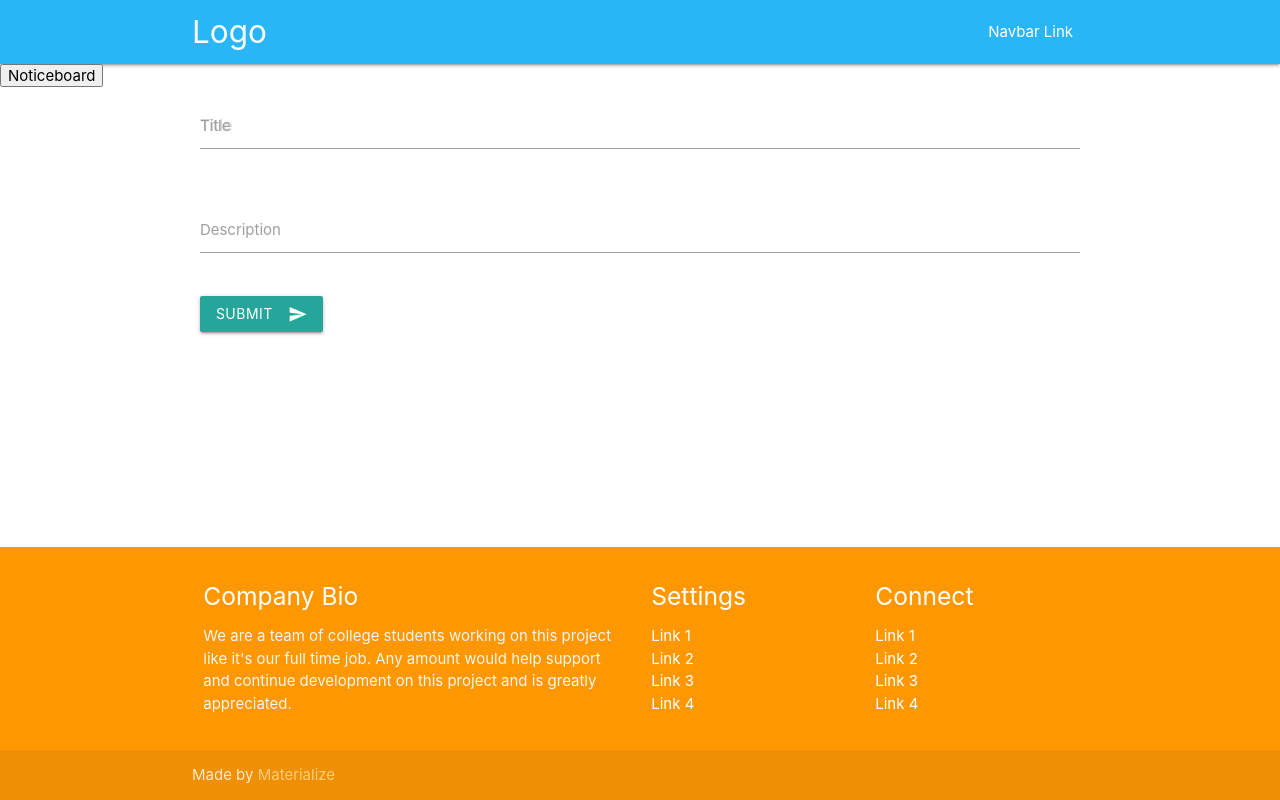
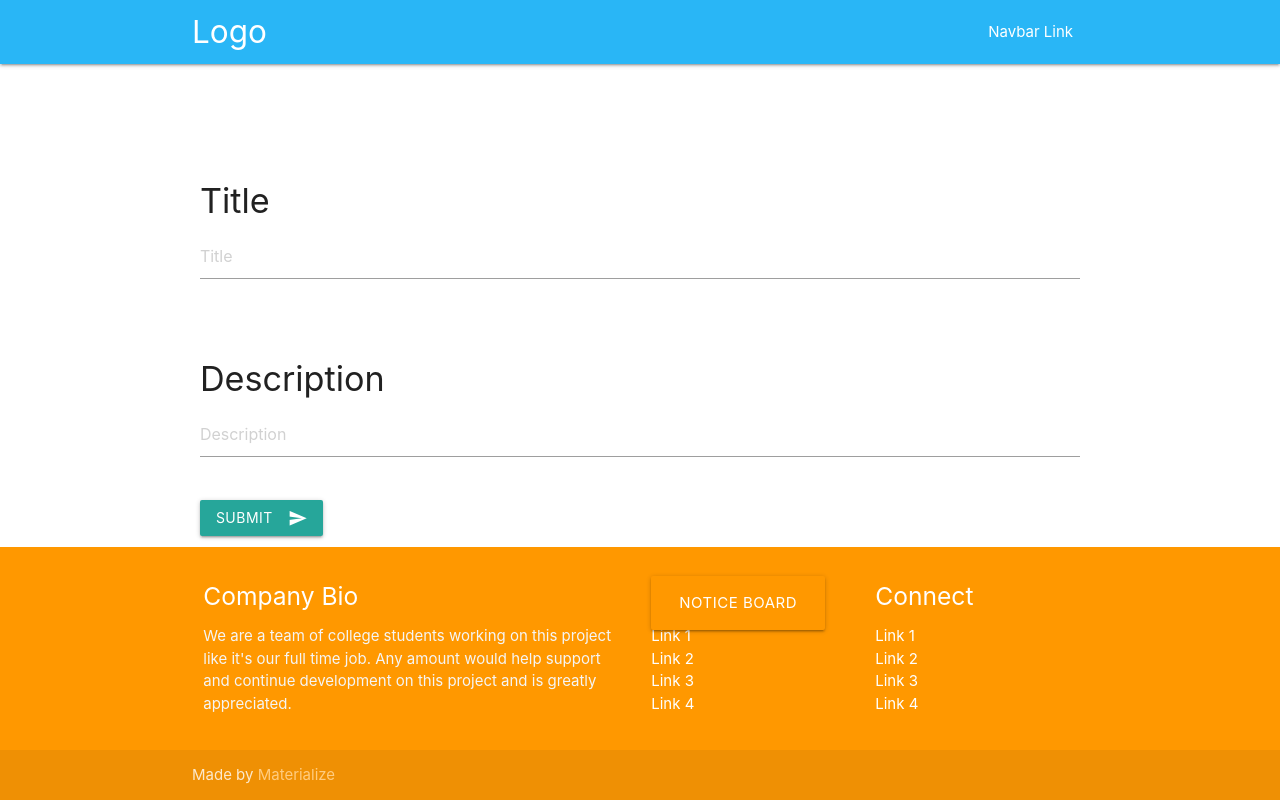
Before and after one commit to jmcnally17/EdUp, a React (Create React App) app in the folder client/: page /noticeboard/new in a window 1280 px wide. Built offline with nearby package versions, Linux system fonts and the light colour scheme; no server answers.

Commit message:
new layout for the notice board. Fixed the layout for the form to add new notice

```diff
--- a/client/src/components/noticeboard/new.js
+++ b/client/src/components/noticeboard/new.js
@@ -46,27 +46,35 @@ export default function New() {
       </div>
     </nav>
 
-    <Link to="/noticeboard">
-      <button>Noticeboard</button>
-    </Link>
+
 
     <form onSubmit={handleSubmit} class="col s12">
       <div class="container">
+      <div class="row center"></div>
+        <div class="row center"></div>
+        <div class="row center"></div>
+        <div class="row center"></div>
         <div class="row">
           <div class="input-field col s12">
+            <h4>Title</h4>
             <input placeholder="Title" id="title" type="text" class="validate" onChange={handleTitle} />
-            <label for="title">Title</label>
+
           </div>
         </div>
         <div class="row">
           <div class="input-field col s12">
-            <input id="description" type="text" class="validate" onChange={handleDescription} />
-            <label for="description">Description</label>
+          <h4>Description</h4>
+            <input placeholder="Description" id="description" type="text" class="validate" onChange={handleDescription} />
           </div>
         </div>
         <button class="btn waves-effect waves-light" type="submit" name="action">Submit
           <i class="material-icons right">send</i>
         </button>
+        <div class="row center"></div>
+        <div class="row center"></div>
+        <div class="col s6 offset-s6">
+        <a href="/noticeboard" id="download-button" class="btn-large waves-effect waves-light orange">Notice Board</a>
+        </div>
       </div>
     </form>
 
--- a/client/src/components/noticeboard/noticeboard.js
+++ b/client/src/components/noticeboard/noticeboard.js
@@ -1,10 +1,16 @@
 import { useState, useEffect } from "react";
 
+let url;
+if (process.env.REACT_APP_HEROKU_TEST_URL) {
+  url = `${process.env.REACT_APP_HEROKU_TEST_URL}notices/index`;
+} else {
+  url = "http://localhost:9000/notices/index";
+}
 export default function Noticeboard() {
   const [data, setData] = useState([])
   useEffect(()=>{
     async function fetchMyAPI() {
-      let response = await fetch("http://localhost:9000/notices/index")
+      let response = await fetch(url)
       response = await response.json()
       setData(response.notices)
     }
@@ -35,8 +41,12 @@ export default function Noticeboard() {
       </div>
       <div class="row center">
         <a href="https://makers.tech" id="download-button" class="btn-large waves-effect waves-light orange">School website</a>
+      </div>
+      <div class="row center"></div>
+      <div class="row center">
         <a href="/noticeboard/new" id="download-button" class="btn-large waves-effect waves-light orange">Add New Notice</a>
       </div>
+
 
 
     </div>
@@ -46,14 +56,21 @@ export default function Noticeboard() {
     <div class="section">
 
       <div class="row">
-        {data.map((noticeInfo, key) => {
+        {data.map((noticeInfo, _key) => {
           return (
-            <div class="col s12 m4">
+            <div>
+            <ul class="collection">
+            <li class="collection-item">
+            <div class="col s12">
               <div class="icon-block">
                 <h5 class="center">{ noticeInfo.title } </h5>
+                <p class="center"> { noticeInfo.description } </p>
+              </div>
+              </div>
 
-                <p class="light"> { noticeInfo.description } </p>
-              </div>
+            </li>
+            </ul>
+
             </div>
           );
         })}
--- a/package.json
+++ b/package.json
@@ -18,6 +18,8 @@
     "materialize-css": "^1.0.0-rc.2",
     "mongoose": "^6.3.4",
     "mongose": "^0.0.2-security",
-    "morgan": "~1.9.1"
+    "morgan": "~1.9.1",
+    "react-alert": "^7.0.3",
+    "react-alert-template-basic": "^1.0.2"
   }
 }
```
Also changed, not shown: 1 other file (tests, documents, lock files or other folders).
